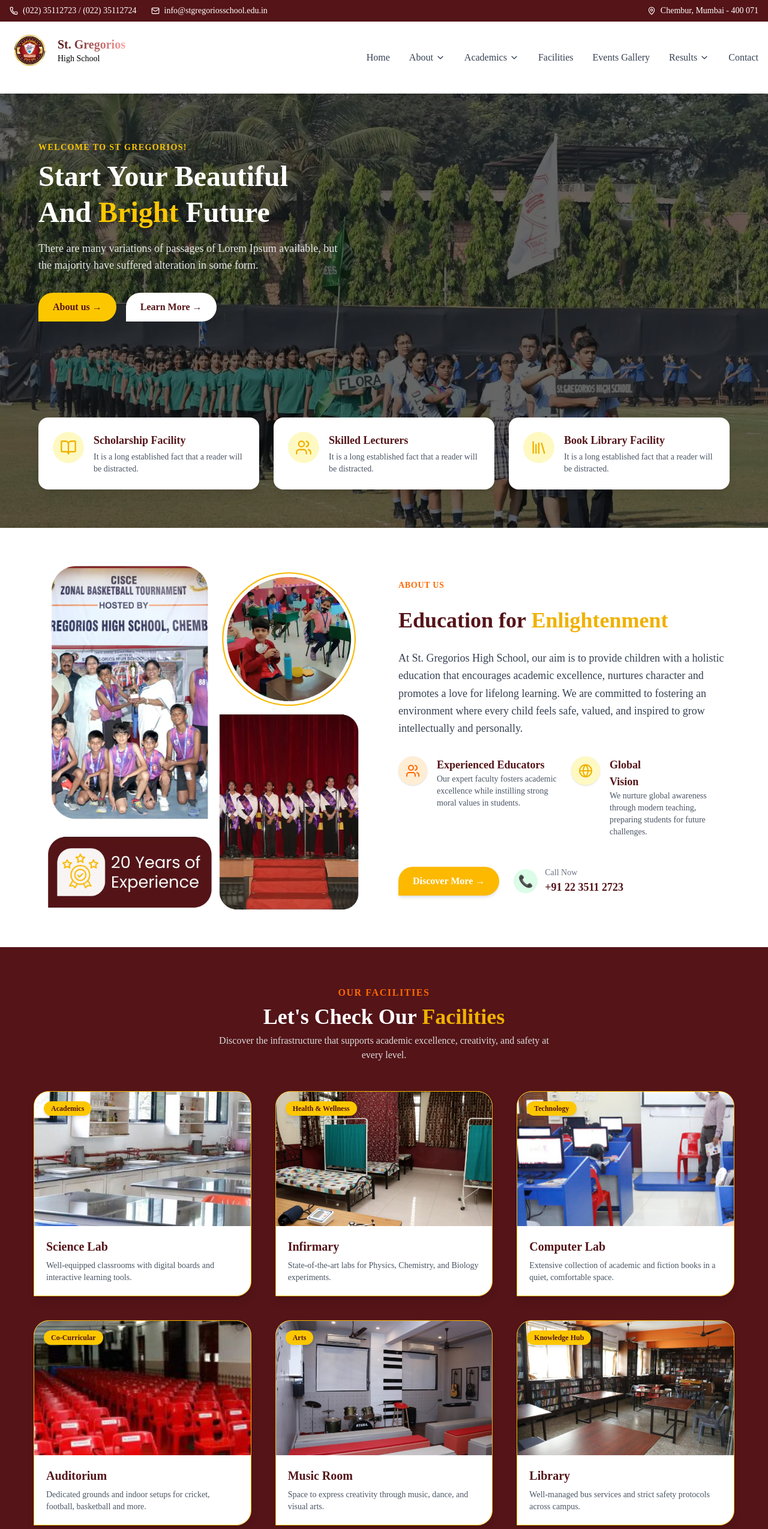
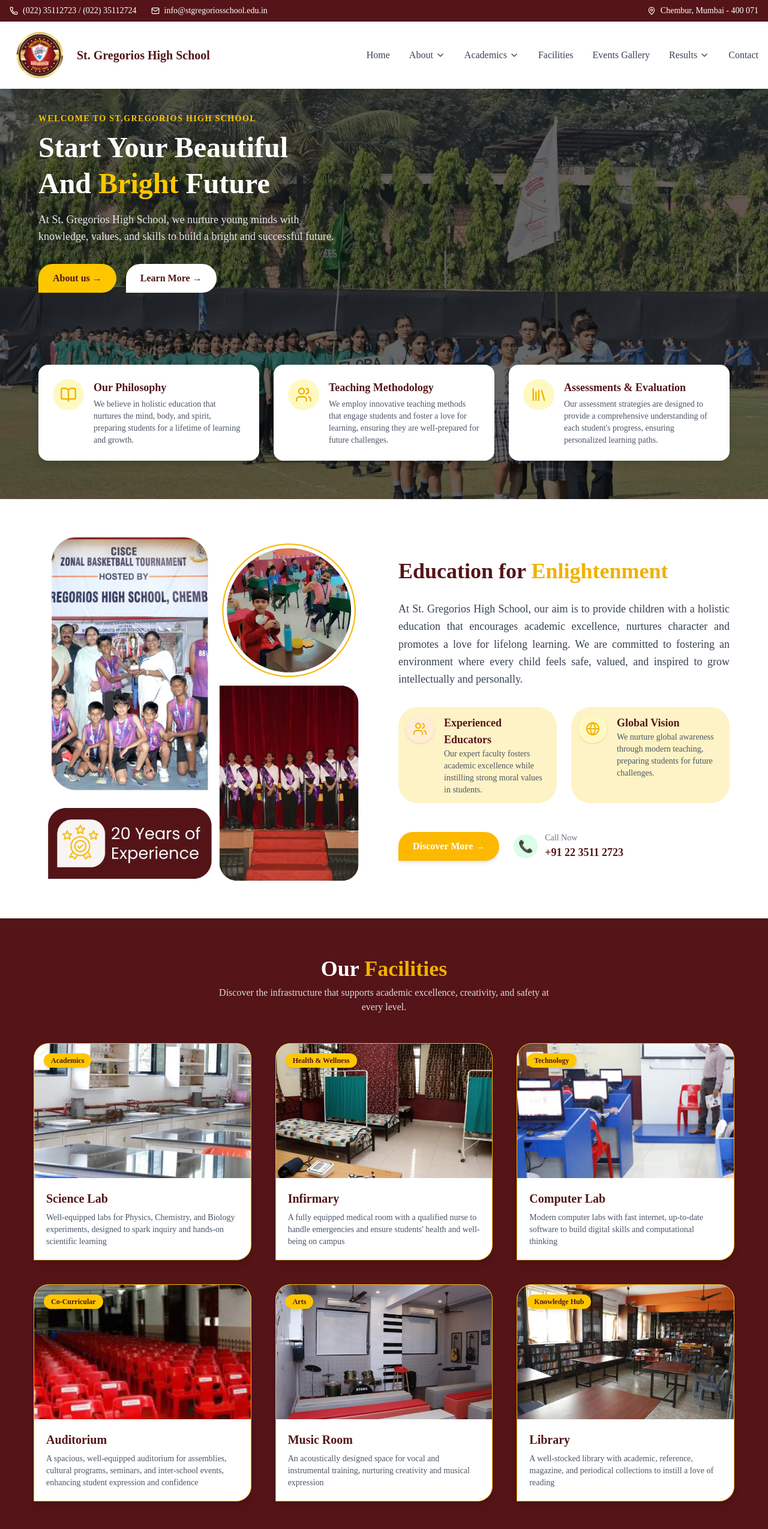
Before and after one commit to vir3sh/STGre, a React (Vite) app: page / in a window 1280 px wide. Shown: the top 2549 px of the page at 60% size. Built offline with nearby package versions, Linux system fonts and the light colour scheme.

Commit message:
changes made by s

```diff
--- a/src/components/AboutUs.jsx
+++ b/src/components/AboutUs.jsx
@@ -45,15 +45,15 @@
               : "translate-x-full opacity-0"
           }`}
         >
-          <h4 className="uppercase text-orange-500 font-bold text-sm tracking-wider">
+          {/* <h4 className="uppercase text-orange-500 font-bold text-sm tracking-wider">
             About Us
-          </h4>
+          </h4> */}
 
           <h2 className="text-3xl md:text-4xl font-bold text-[#541418] leading-snug">
             Education for <span className="text-yellow-500">Enlightenment</span>
           </h2>
 
-          <p className="text-gray-700 text-base md:text-lg leading-relaxed">
+          <p className="text-gray-700 text-base md:text-lg leading-relaxed text-justify">
             At St. Gregorios High School, our aim is to provide children with a
             holistic education that encourages academic excellence, nurtures
             character and promotes a love for lifelong learning. We are
@@ -64,20 +64,20 @@
           <div className="grid grid-cols-1 sm:grid-cols-2 gap-6 pt-2">
             {/* Feature 1 */}
             <div
-              className={`flex items-start gap-4 transform transition-all duration-800 ease-out delay-500 ${
+              className={`flex items-start gap-4 bg-amber-100 rounded-4xl p-3 transform transition-all duration-800 ease-out delay-500 ${
                 isVisible
                   ? "translate-y-0 opacity-100"
                   : "translate-y-8 opacity-0"
               }`}
             >
-              <div className="p-3 bg-orange-100 text-orange-500 rounded-full shadow-sm">
+              <div className="p-3 bg-orange-100 text-yellow-500 rounded-full shadow-sm">
                 <Users size={24} />
               </div>
               <div>
                 <h4 className="font-semibold text-[#541418] text-lg">
                   Experienced Educators
                 </h4>
-                <p className="text-sm text-gray-600">
+                <p className="text-sm text-gray-600 ">
                   Our expert faculty fosters academic excellence while
                   instilling strong moral values in students.
                 </p>
@@ -86,7 +86,7 @@
 
             {/* Feature 2 */}
             <div
-              className={`flex items-start gap-4 transform transition-all duration-800 ease-out delay-700 ${
+              className={`flex items-start gap-4 bg-amber-100 rounded-4xl p-3 transform transition-all duration-800 ease-out delay-700 ${
                 isVisible
                   ? "translate-y-0 opacity-100"
                   : "translate-y-8 opacity-0"
@@ -97,9 +97,9 @@
               </div>
               <div>
                 <h4 className="font-semibold text-[#541418] text-lg">
-                  Global <br /> Vision
+                  Global Vision
                 </h4>
-                <p className="text-sm text-gray-600">
+                <p className="text-sm text-gray-600  ">
                   We nurture global awareness through modern teaching, preparing
                   students for future challenges.
                 </p>
--- a/src/components/BlogSection.jsx
+++ b/src/components/BlogSection.jsx
@@ -33,11 +33,8 @@
               : "-translate-x-full opacity-0"
           }`}
         >
-          <h4 className="uppercase text-orange-500 font-bold text-sm tracking-widest mb-2 flex items-center gap-2">
-            Latest Blog
-          </h4>
           <h2 className="text-4xl font-bold text-[#111]">
-            Let's Check Our <span className="text-yellow-500">Latest Blog</span>
+            Our <span className="text-yellow-500">Latest Blog</span>
           </h2>
           <p className="text-gray-600 mt-4 mb-6 max-w-md">
             Explore in-depth stories, updates, and insightful articles curated
--- a/src/components/FacilitiesSection.jsx
+++ b/src/components/FacilitiesSection.jsx
@@ -11,42 +11,42 @@
   {
     title: "Science Lab",
     description:
-      "Well-equipped classrooms with digital boards and interactive learning tools.",
+      "Well-equipped labs for Physics, Chemistry, and Biology experiments, designed to spark inquiry and hands-on scientific learning",
     image: slab,
     tag: "Academics",
   },
   {
     title: "Infirmary",
     description:
-      "State-of-the-art labs for Physics, Chemistry, and Biology experiments.",
+      "A fully equipped medical room with a qualified nurse to handle emergencies and ensure students' health and well-being on campus",
     image: Infirmary,
     tag: "Health & Wellness",
   },
   {
     title: "Computer Lab",
     description:
-      "Extensive collection of academic and fiction books in a quiet, comfortable space.",
+      "Modern computer labs with fast internet, up-to-date software to build digital skills and computational thinking",
     image: computer,
     tag: "Technology",
   },
   {
     title: "Auditorium",
     description:
-      "Dedicated grounds and indoor setups for cricket, football, basketball and more.",
+      "A spacious, well-equipped auditorium for assemblies, cultural programs, seminars, and inter-school events, enhancing student expression and confidence",
     image: auditorium,
     tag: "Co-Curricular",
   },
   {
     title: "Music Room",
     description:
-      "Space to express creativity through music, dance, and visual arts.",
+      "An acoustically designed space for vocal and instrumental training, nurturing creativity and musical expression",
     image: music,
     tag: "Arts",
   },
   {
     title: "Library",
     description:
-      "Well-managed bus services and strict safety protocols across campus.",
+      "A well-stocked library with academic, reference, magazine, and periodical collections to instill a love of reading",
     image: library,
     tag: "Knowledge Hub",
   },
@@ -77,11 +77,11 @@
     <section id="facilities-section" className="py-16 bg-[#541418]">
       <div className="max-w-[1200px] mx-auto px-4">
         <div className="text-center mb-12">
-          <h4 className="text-orange-500 uppercase font-bold tracking-widest mb-2">
+          {/* <h4 className="text-orange-500 uppercase font-bold tracking-widest mb-2">
             Our Facilities
-          </h4>
+          </h4> */}
           <h2 className="text-4xl font-bold text-white">
-            Let's Check Our <span className="text-yellow-500">Facilities</span>
+            Our <span className="text-yellow-500">Facilities</span>
           </h2>
           <p className="text-[#ddd] max-w-xl mx-auto mt-2">
             Discover the infrastructure that supports academic excellence,
--- a/src/components/Hero.jsx
+++ b/src/components/Hero.jsx
@@ -2,6 +2,8 @@
 import bgHero from "../assets/stgregorious-hero-section2.webp"; // replace with your background image
 import { BookOpen, Users, Library } from "lucide-react";
 import { Link } from "react-router-dom";
+import { Description } from "@headlessui/react";
+import { desc } from "framer-motion/client";
 
 const Hero = () => {
   return (
@@ -15,20 +17,21 @@
       <div className="absolute inset-0 bg-black/60 z-0"></div>
 
       {/* Hero Content */}
-      <div className="relative z-10 max-w-[1200px] mx-auto px-6 py-20 flex flex-col lg:flex-row justify-between items-center">
+      <div className="relative z-10 max-w-[1200px] mx-auto px-6 py-10 flex flex-col lg:flex-row justify-between items-center">
         {/* Left Text */}
         <div className="w-full lg:w-1/2 text-left">
           <h2 className="uppercase tracking-widest text-yellow-400 font-bold text-sm mb-2">
-            Welcome to St Gregorios!
+            Welcome to St.Gregorios High School
           </h2>
           <h1 className="text-4xl md:text-5xl font-bold leading-tight mb-4">
             Start Your Beautiful <br />
             And <span className="text-yellow-400">Bright</span> Future
           </h1>
           <p className="text-base md:text-lg text-gray-200 mb-8 max-w-lg">
-            There are many variations of passages of Lorem Ipsum available, but
-            the majority have suffered alteration in some form.
+            At St. Gregorios High School, we nurture young minds with knowledge,
+            values, and skills to build a bright and successful future.
           </p>
+
           <div className="flex gap-4 flex-wrap">
             <Link
               to="/aboutus"
@@ -57,15 +60,21 @@
         {[
           {
             icon: <BookOpen size={28} />,
-            title: "Scholarship Facility",
+            title: "Our Philosophy",
+            description:
+              "We believe in holistic education that nurtures the mind, body, and spirit, preparing students for a lifetime of learning and growth.",
           },
           {
             icon: <Users size={28} />,
-            title: "Skilled Lecturers",
+            title: "Teaching Methodology",
+            description:
+              "We employ innovative teaching methods that engage students and foster a love for learning, ensuring they are well-prepared for future challenges.",
           },
           {
             icon: <Library size={28} />,
-            title: "Book Library Facility",
+            title: "Assessments & Evaluation",
+            description:
+              "Our assessment strategies are designed to provide a comprehensive understanding of each student's progress, ensuring personalized learning paths.",
           },
         ].map((item, i) => (
           <div
@@ -77,9 +86,7 @@
             </div>
             <div>
               <h3 className="text-lg font-semibold">{item.title}</h3>
-              <p className="text-sm text-gray-600 mt-1">
-                It is a long established fact that a reader will be distracted.
-              </p>
+              <p className="text-sm text-gray-600 mt-1">{item.description}</p>
             </div>
           </div>
         ))}
--- a/src/components/Navbar.jsx
+++ b/src/components/Navbar.jsx
@@ -92,20 +92,20 @@
       </div>
 
       {/* Main Header */}
-      <div className="bg-white px-4 py-4">
+      <div className="bg-white px-4 py-2">
         <div className="max-w-7xl mx-auto flex items-center justify-between">
           {/* Logo */}
-          <a href="/" className="flex items-center mb-6">
+          <a href="/" className="flex items-center ">
             <img
               src={schoolLogo}
               alt="St. Gregorios Logo"
-              className="w-16 h-16 object-contain mr-4 rounded"
+              className="w-24 h-24 object-contain mr-4 rounded"
             />
             <div>
-              <h2 className="text-xl font-bold bg-gradient-to-r from-[#541418] to-red-300 bg-clip-text text-transparent">
-                St. Gregorios
+              <h2 className="text-xl font-bold bg-[#541418] bg-clip-text text-transparent">
+                St. Gregorios High School
               </h2>
-              <p className="text-sm text-black ">High School</p>
+              {/* <p className="text-sm text-black "></p> */}
             </div>
           </a>
 
--- a/src/components/WhyChooseUs.jsx
+++ b/src/components/WhyChooseUs.jsx
@@ -54,10 +54,10 @@
   return (
     <section
       id="why-choose-us-section"
-      className="bg-no-repeat bg-cover bg-center bg-fixed text-white py-20 relative overflow-hidden"
-      style={{
-        backgroundImage: `url(${backgroundImage})`,
-      }}
+      className="bg-no-repeat bg-[#541418] bg-cover bg-center bg-fixed text-white py-20 relative overflow-hidden"
+      // style={{
+      //   backgroundImage: `url(${backgroundImage})`,
+      // }}
     >
       {/* Background Decorations */}
       <div className="absolute inset-0 opacity-5">
@@ -90,10 +90,10 @@
             For Your Goal
           </h2>
 
-          <p className="text-[#b8c5d6] mb-6 text-base leading-relaxed max-w-md">
-            It is a long established fact that a reader will be distracted by
-            the readable content of a page when many desktop and web page
-            editors looking at its layout.
+          <p className="text-[#b8c5d6] mb-6 text-base leading-relaxed max-w-md text-justify">
+            Since 1992, St. Gregorios High School has stood out for academic
+            excellence, modern facilities, and a nurturing environment that
+            builds character and global readiness.
           </p>
 
           {/* Feature Cards */}
```
